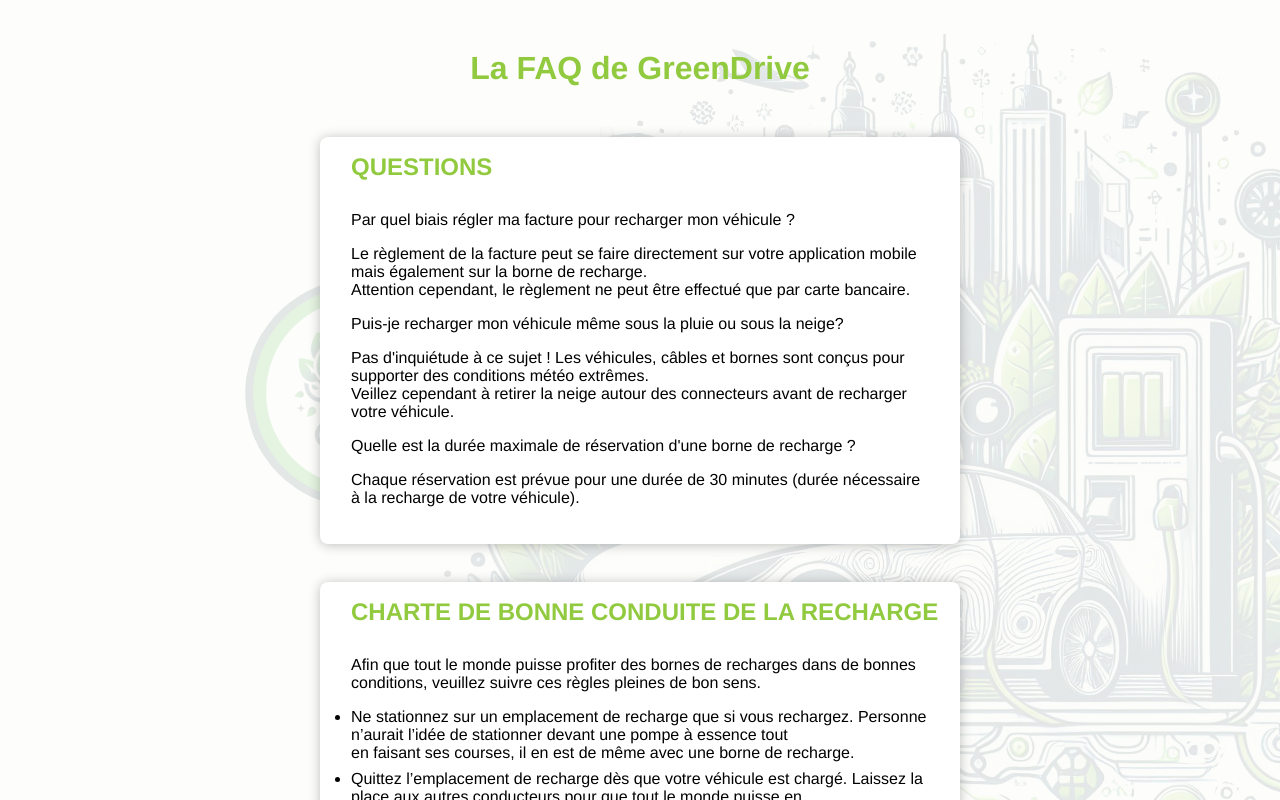
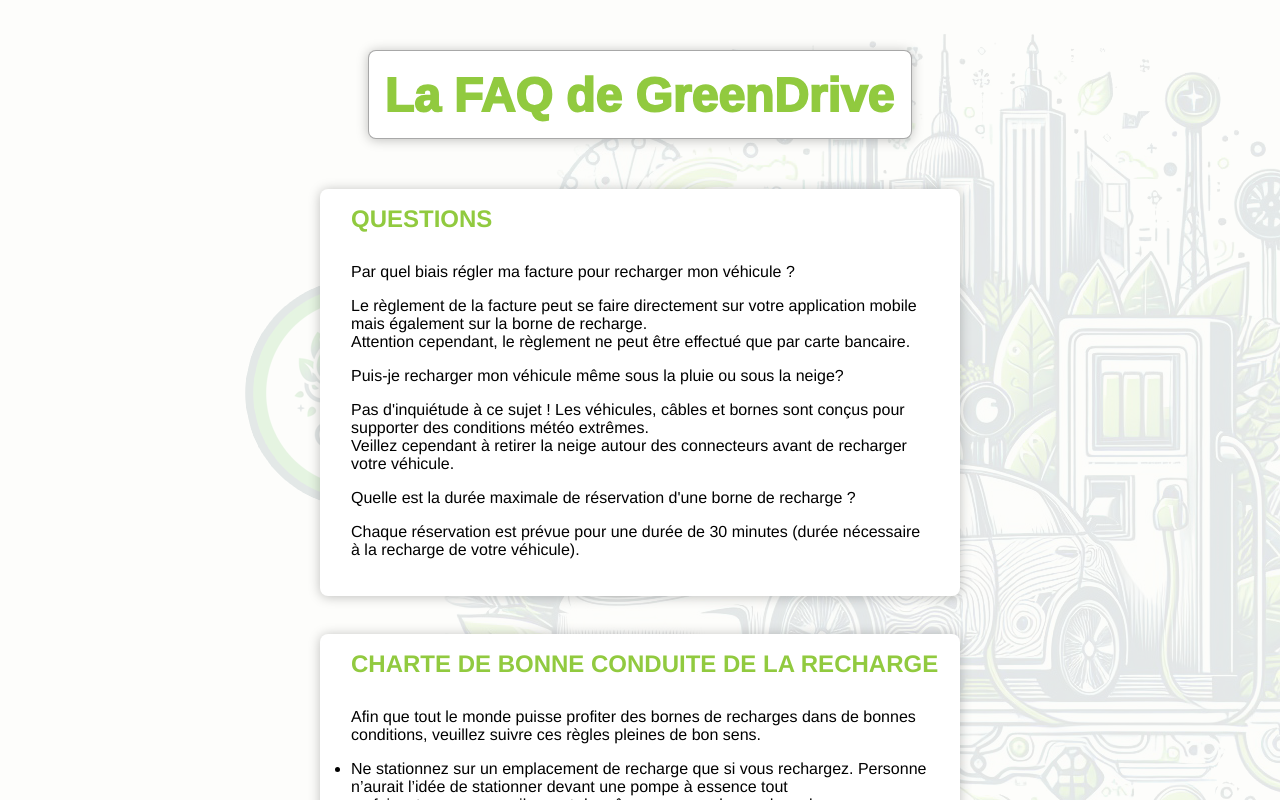
Before and after one commit to vinz-DY/TestGreendrive, a React (Vite) app in the folder frontend/: page /faq in a window 1280 px wide. Shown: the top 800 px of the page. Built offline with nearby package versions, Linux system fonts and the light colour scheme; no server answers.

Commit message:
modification css du titre

```diff
--- a/frontend/src/pages/Faq/FaqPage.css
+++ b/frontend/src/pages/Faq/FaqPage.css
@@ -2,6 +2,13 @@
   color: #91ca3f;
   margin-bottom: 50px;
   margin-top: 50px;
+  font-size: 3rem;
+  -webkit-text-stroke: 2px #91ca3f;
+  box-shadow: 0px 1px 12px rgba(0, 0, 0, 0.25);
+  border: 1px solid rgba(0, 0, 0, 0.342);
+  border-radius: 8px;
+  background-color: rgb(255, 255, 255);
+  padding: 1rem;
 }
 
 .faq-container {
```
